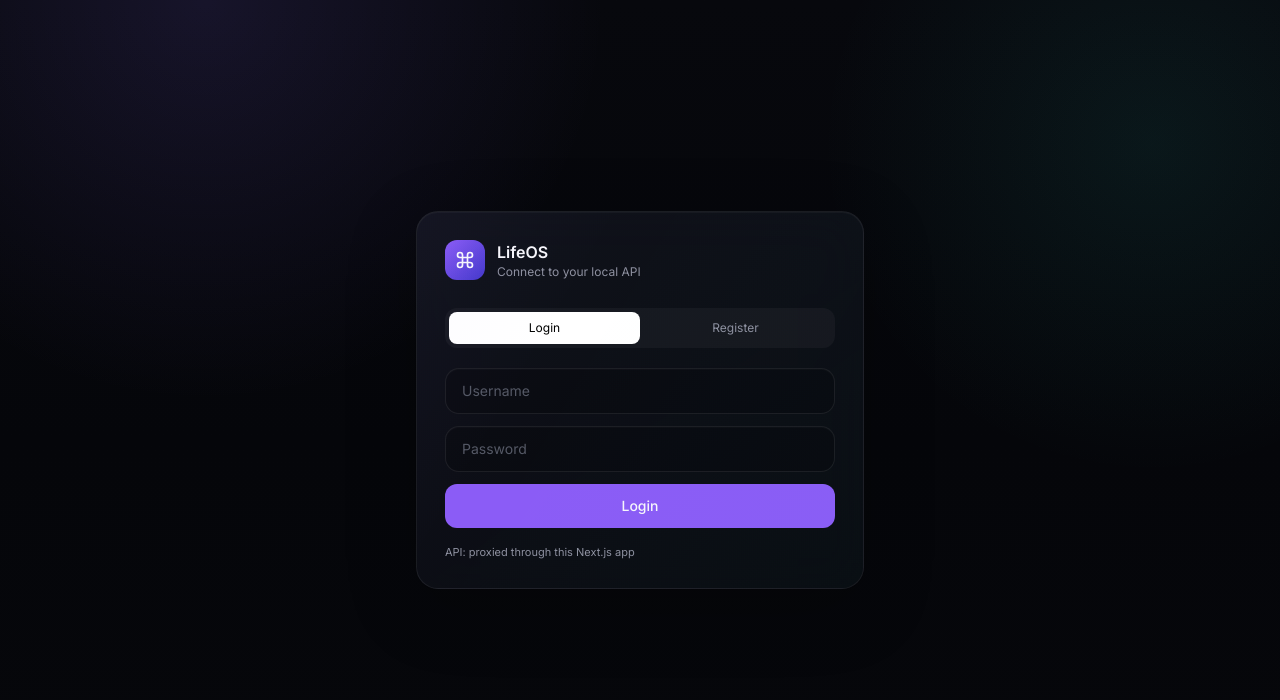
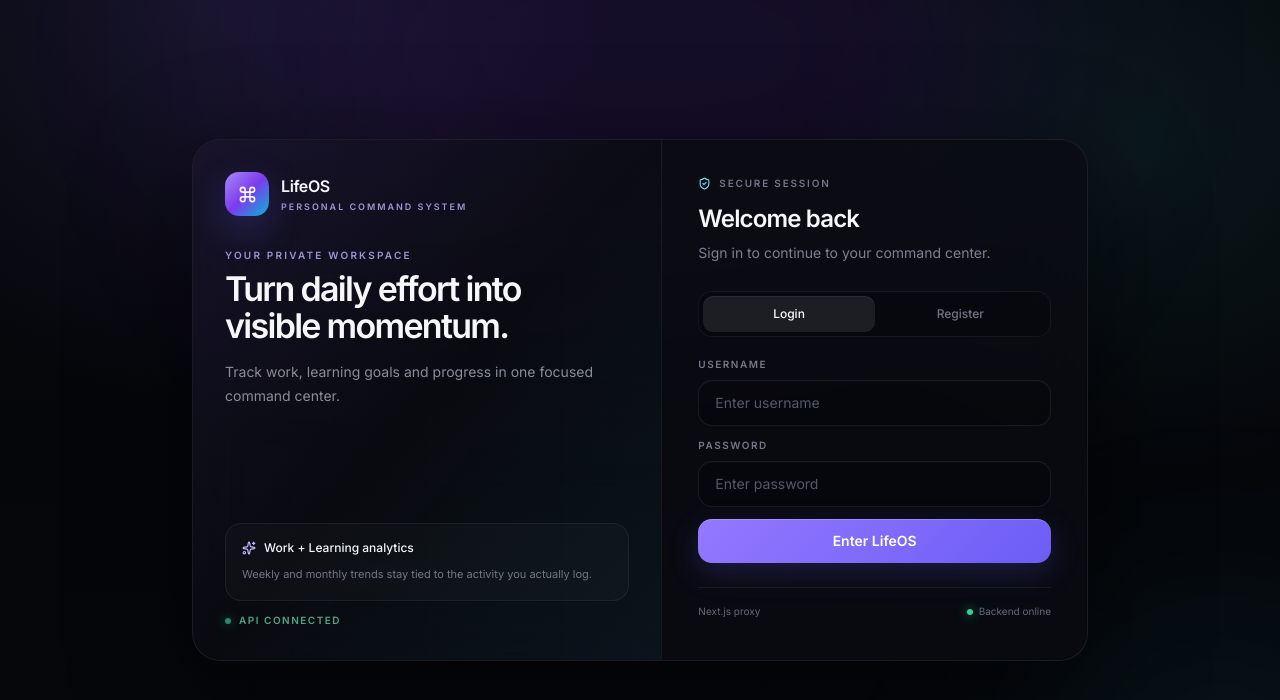
Before and after one commit to Iman-gholami/Personal-Productivity-Dashboard, a Next.js app: page / in a window 1280 px wide. Shown: the top 700 px of the page. Built offline with nearby package versions, Linux system fonts and the light colour scheme.

Commit message:
style: redesign authentication experience

```diff
--- a/components/lifeos-app.tsx
+++ b/components/lifeos-app.tsx
@@ -1,6 +1,6 @@
 'use client';
 import {FormEvent,useCallback,useEffect,useState} from 'react';
-import {Command} from 'lucide-react';
+import {Command,ShieldCheck,Sparkles} from 'lucide-react';
 import {
   api,
   ApiError,
@@ -279,23 +279,61 @@ function AuthScreen({onAuthenticated}:{onAuthenticated:(token:string,username:st
     }
   }
 
-  return <main className="grid min-h-screen place-items-center px-5">
-    <div className="card w-full max-w-md p-7">
-      <div className="mb-7 flex items-center gap-3">
-        <div className="grid h-10 w-10 place-items-center rounded-xl bg-gradient-to-br from-violet-500 to-indigo-700"><Command size={20}/></div>
-        <div><h1 className="font-semibold">LifeOS</h1><p className="text-xs muted">Connect to your local API</p></div>
-      </div>
-      <div className="mb-5 grid grid-cols-2 rounded-xl bg-white/[.04] p-1">
-        <button onClick={()=>setMode('login')} className={`rounded-lg px-3 py-2 text-xs ${mode==='login'?'bg-white text-black':'muted'}`}>Login</button>
-        <button onClick={()=>setMode('register')} className={`rounded-lg px-3 py-2 text-xs ${mode==='register'?'bg-white text-black':'muted'}`}>Register</button>
-      </div>
-      <form onSubmit={submit} className="space-y-3">
-        <input name="username" required minLength={3} maxLength={40} className="input" placeholder="Username" autoComplete="username" defaultValue={username}/>
-        <input name="password" required minLength={8} maxLength={100} type="password" className="input" placeholder="Password" autoComplete={mode==='login'?'current-password':'new-password'} defaultValue={password}/>
-        {error&&<p className="text-xs text-rose-300">{error}</p>}
-        <button disabled={busy} className="w-full rounded-xl bg-violet-500 px-4 py-3 text-sm font-medium disabled:opacity-50">{busy?'Working...':mode==='login'?'Login':'Create account'}</button>
-      </form>
-      <p className="mt-4 text-[11px] muted">API: proxied through this Next.js app</p>
+  return <main className="relative grid min-h-screen place-items-center overflow-hidden px-5 py-10">
+    <div className="pointer-events-none absolute left-1/2 top-[-180px] h-[460px] w-[760px] -translate-x-1/2 rounded-full bg-violet-600/[.13] blur-[120px]"/>
+    <div className="pointer-events-none absolute bottom-[-160px] right-[-120px] h-[360px] w-[360px] rounded-full bg-cyan-400/[.07] blur-[110px]"/>
+
+    <div className="animate-in relative grid w-full max-w-4xl overflow-hidden rounded-[28px] border border-white/[.075] bg-[#0a0c12]/80 shadow-[0_35px_120px_rgba(0,0,0,.48)] backdrop-blur-2xl md:grid-cols-[1.05fr_.95fr]">
+      <section className="relative hidden min-h-[520px] overflow-hidden border-r border-white/[.055] p-8 md:flex md:flex-col">
+        <div className="pointer-events-none absolute inset-0 bg-gradient-to-br from-violet-500/[.10] via-transparent to-cyan-400/[.05]"/>
+        <div className="pointer-events-none absolute inset-0 opacity-20" style={{backgroundImage:'linear-gradient(rgba(255,255,255,.04) 1px,transparent 1px),linear-gradient(90deg,rgba(255,255,255,.04) 1px,transparent 1px)',backgroundSize:'34px 34px'}}/>
+        <div className="relative">
+          <div className="mb-8 flex items-center gap-3">
+            <div className="relative grid h-11 w-11 place-items-center overflow-hidden rounded-[14px] bg-gradient-to-br from-violet-400 via-violet-600 to-cyan-500 shadow-[0_14px_36px_rgba(109,93,252,.25)]"><Command size={19}/></div>
+            <div><p className="font-semibold tracking-[-.025em]">LifeOS</p><p className="mt-0.5 text-[9px] font-semibold uppercase tracking-[.22em] text-violet-300/80">Personal command system</p></div>
+          </div>
+          <p className="section-kicker">Your private workspace</p>
+          <h1 className="max-w-sm text-[34px] font-semibold leading-[1.08] tracking-[-.05em]">Turn daily effort into visible momentum.</h1>
+          <p className="mt-4 max-w-sm text-sm leading-6 text-[#898d9b]">Track work, learning goals and progress in one focused command center.</p>
+        </div>
+
+        <div className="relative mt-auto space-y-3">
+          <div className="rounded-[16px] border border-white/[.06] bg-white/[.025] p-4">
+            <div className="flex items-center gap-2 text-xs font-medium"><Sparkles size={14} className="text-violet-300"/>Work + Learning analytics</div>
+            <p className="mt-2 text-[11px] leading-5 text-[#737785]">Weekly and monthly trends stay tied to the activity you actually log.</p>
+          </div>
+          <div className="flex items-center gap-2 text-[10px] font-semibold uppercase tracking-[.15em] text-emerald-300/70"><span className="status-dot"/>API connected</div>
+        </div>
+      </section>
+
+      <section className="relative p-6 sm:p-8 md:p-9">
+        <div className="mb-8 md:hidden">
+          <div className="mb-4 flex items-center gap-3"><div className="grid h-10 w-10 place-items-center rounded-[13px] bg-gradient-to-br from-violet-400 via-violet-600 to-cyan-500"><Command size={18}/></div><div><p className="font-semibold">LifeOS</p><p className="text-[9px] uppercase tracking-[.2em] text-violet-300/80">Personal command</p></div></div>
+        </div>
+
+        <div className="mb-7">
+          <div className="mb-3 flex items-center gap-2 text-[10px] font-semibold uppercase tracking-[.18em] text-[#727684]"><ShieldCheck size={13} className="text-cyan-300"/>Secure session</div>
+          <h2 className="text-2xl font-semibold tracking-[-.035em]">{mode==='login'?'Welcome back':'Create your workspace'}</h2>
+          <p className="mt-2 text-sm text-[#7d8190]">{mode==='login'?'Sign in to continue to your command center.':'Create an account to start tracking your work and learning.'}</p>
+        </div>
+
+        <div className="mb-5 grid grid-cols-2 rounded-[14px] border border-white/[.055] bg-black/20 p-1">
+          <button type="button" onClick={()=>{setMode('login');setError(null)}} className={`rounded-[10px] px-3 py-2.5 text-xs font-medium transition ${mode==='login'?'bg-white/[.09] text-white shadow-[inset_0_1px_0_rgba(255,255,255,.06)]':'text-[#737785] hover:text-white'}`}>Login</button>
+          <button type="button" onClick={()=>{setMode('register');setError(null)}} className={`rounded-[10px] px-3 py-2.5 text-xs font-medium transition ${mode==='register'?'bg-white/[.09] text-white shadow-[inset_0_1px_0_rgba(255,255,255,.06)]':'text-[#737785] hover:text-white'}`}>Register</button>
+        </div>
+
+        <form onSubmit={submit} className="space-y-3">
+          <div><label className="mb-2 block text-[10px] font-semibold uppercase tracking-[.15em] text-[#747887]">Username</label><input name="username" required minLength={3} maxLength={40} className="input" placeholder="Enter username" autoComplete="username" defaultValue={username}/></div>
+          <div><label className="mb-2 block text-[10px] font-semibold uppercase tracking-[.15em] text-[#747887]">Password</label><input name="password" required minLength={8} maxLength={100} type="password" className="input" placeholder="Enter password" autoComplete={mode==='login'?'current-password':'new-password'} defaultValue={password}/></div>
+          {error&&<p className="rounded-[12px] border border-rose-400/15 bg-rose-500/[.07] px-3 py-2.5 text-xs text-rose-200">{error}</p>}
+          <button disabled={busy} className="btn-primary mt-1 w-full">{busy?'Working...':mode==='login'?'Enter LifeOS':'Create account'}</button>
+        </form>
+
+        <div className="mt-6 flex items-center justify-between border-t border-white/[.055] pt-4 text-[10px] text-[#656977]">
+          <span>Next.js proxy</span>
+          <span className="flex items-center gap-1.5"><span className="status-dot"/>Backend online</span>
+        </div>
+      </section>
     </div>
   </main>;
 }
```
